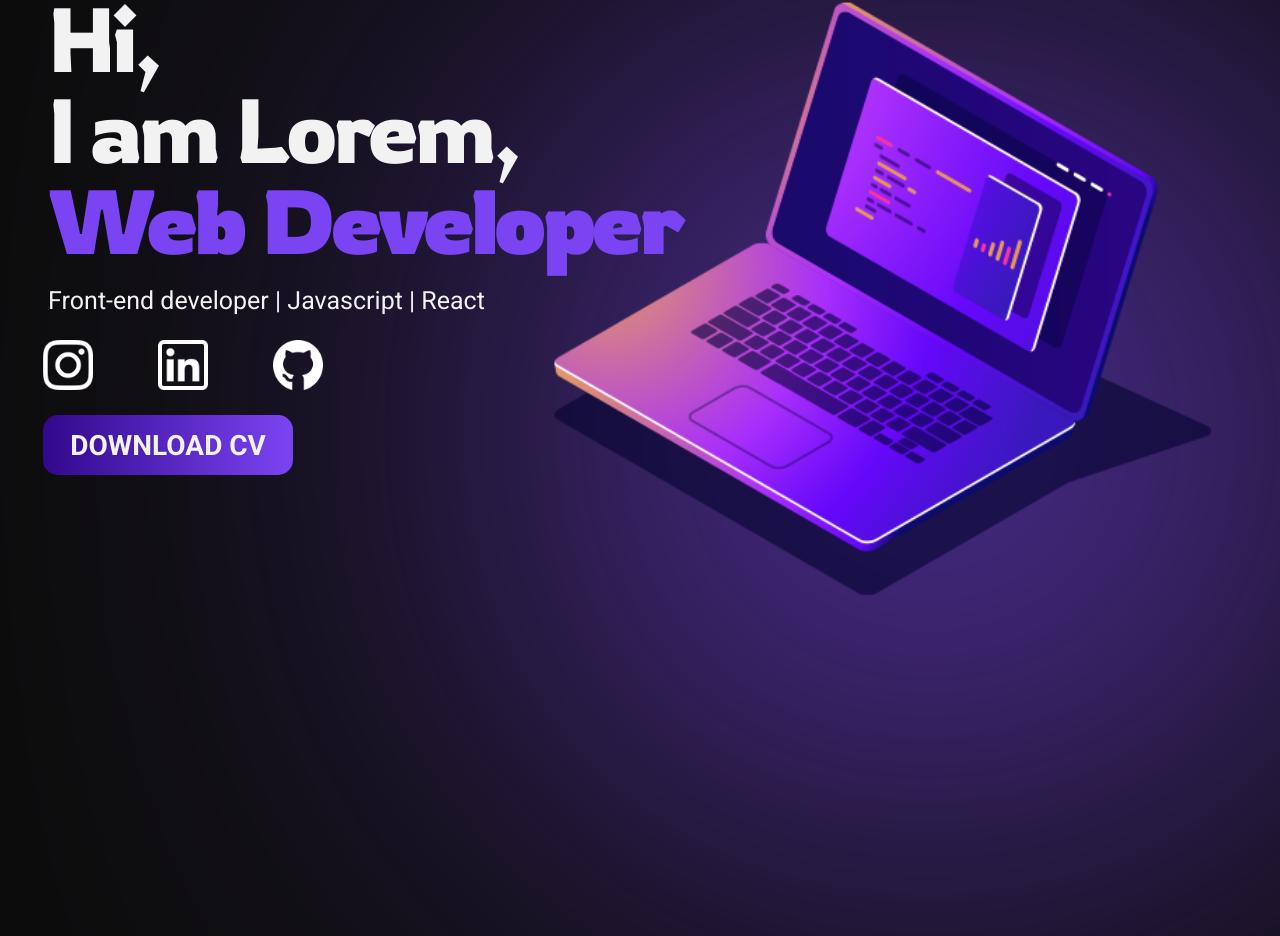
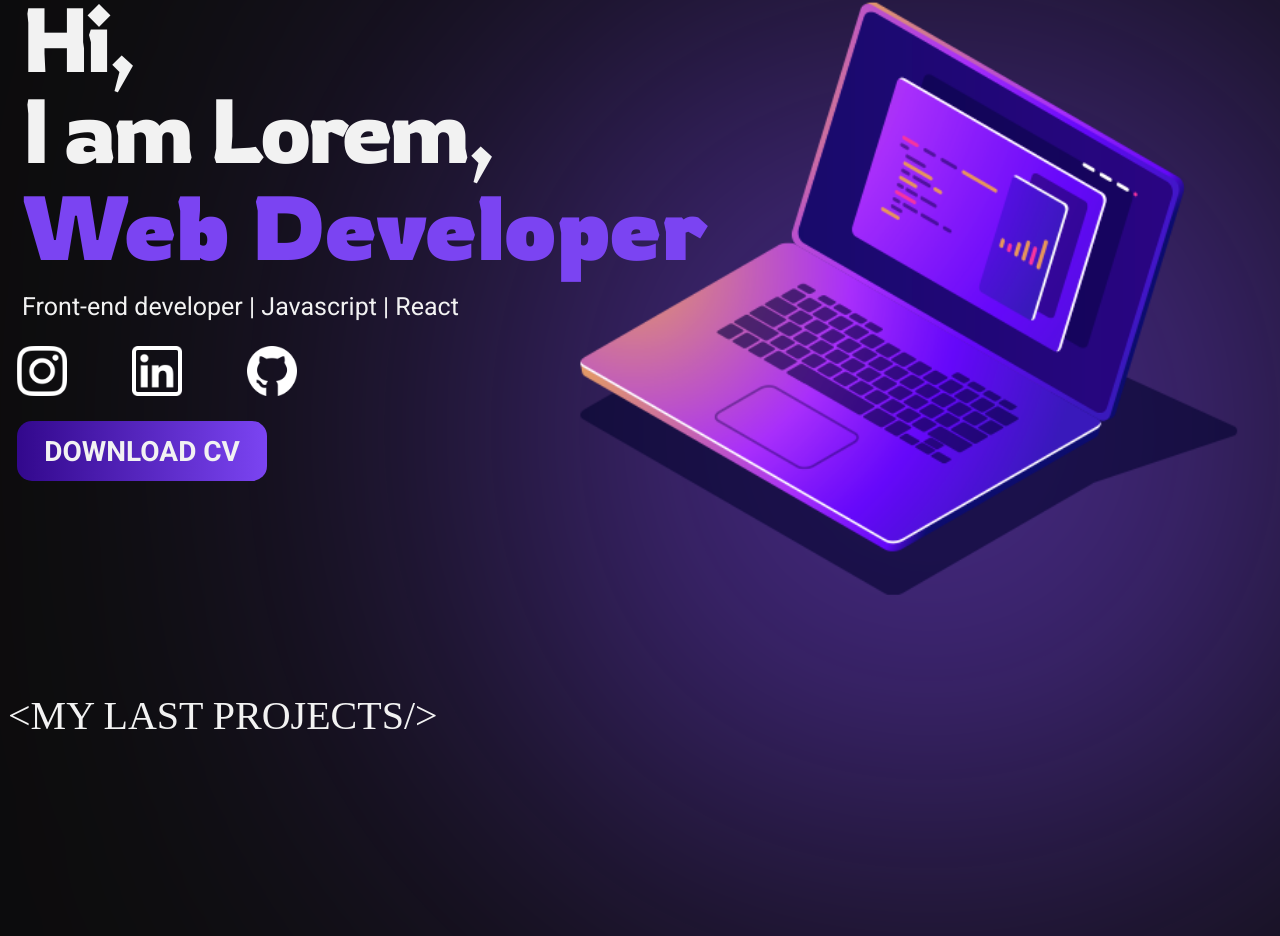
Before and after one commit to gustavogonzag/modelo-portifolio, a React (Vite) app: page / in a window 1280 px wide. Shown: the part 220-1156 px from the top of the page. Built offline with nearby package versions, Linux system fonts and the light colour scheme.

Commit message:
Fix: names of tags home

```diff
--- a/src/App.tsx
+++ b/src/App.tsx
@@ -2,6 +2,7 @@ import './App.css'
 import Background from './background/background.tsx'
 import Header from './header/header.tsx'
 import Home from './home/home.tsx'
+import Portfolio from './portfolio/portfolio.tsx'
 
 function App() {
 
@@ -9,6 +10,7 @@ function App() {
     <>
       <Header></Header>
       <Home></Home>
+      <Portfolio></Portfolio>
       <Background></Background>
     </>
   )
--- a/src/home/home.css
+++ b/src/home/home.css
@@ -6,7 +6,7 @@
     margin-top: 60px;
 }
 
-p {
+.text-home-white {
     font-family: "Rowdies", sans-serif;
     font-weight: 400;
     font-style: normal;
@@ -17,12 +17,13 @@ p {
 }
 
 .web-text {
+    margin-top: -50px;
     font-family: "Rowdies", sans-serif;
     font-weight: 700;
     font-style: normal;
     font-size: 90px;
     color: var(--roxo-claro);
-    margin-bottom: 65px;
+    margin-bottom: 10px;
 }
 
 span {
--- a/src/home/home.tsx
+++ b/src/home/home.tsx
@@ -9,8 +9,8 @@ const home = () => {
         <div className="home-container">
             <div className="side-left">
                 <div className="text-home">
-                    <p>Hi,</p>
-                    <p>I am Lorem,</p>
+                    <p className='text-home-white'>Hi,</p>
+                    <p className='text-home-white'>I am Lorem,</p>
                     <p className='web-text'>Web Developer</p>
                     <span className='info'>Front-end developer | Javascript | React </span>
                 </div>
--- /dev/null
+++ b/src/portfolio/portfolio.css
@@ -0,0 +1,3 @@
+.titlePort{
+    font-size: 40px !important;
+}
--- /dev/null
+++ b/src/portfolio/portfolio.tsx
@@ -0,0 +1,16 @@
+import './portfolio.css'
+
+const portfolio = () => {
+
+ const titlePortfolio = "<MY LAST PROJECTS/>"
+
+  return (
+    <div>
+        <div className="port-container">
+            <p className='titlePort'>{titlePortfolio}</p>
+        </div>
+    </div>
+  )
+}
+
+export default portfolio
```
